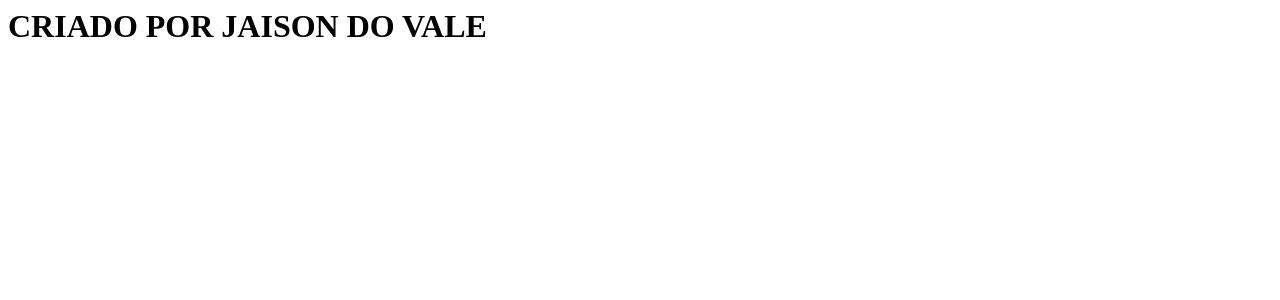
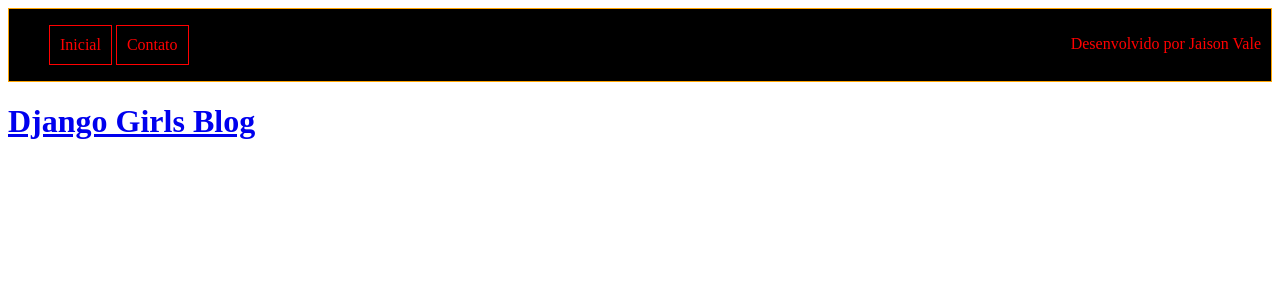
Before and after one commit to jaison1224/my-first-blog, a Django app: page / in a window 1280 px wide. Shown: the top 300 px of the page. Run offline with Django 3.2, Linux system fonts and the light colour scheme; data that the repository does not hold is empty.

Commit message:
Modified templates to display posts from database.

```diff
--- a/blog/templates/blog/post_list.html
+++ b/blog/templates/blog/post_list.html
@@ -2,7 +2,58 @@
     <head>
         <title>Blog Django Girls</title>
     </head>
+	<style>
+
+
+
+
+	li{
+		display: inline-flex;
+
+	}
+	.top{
+		border: 0.9px solid orange;
+		background: black;
+		}
+
+	.link a{
+		padding: 10px;
+		text-decoration: none;
+		color: red;
+		border: 0.6px solid Red;
+		}
+	.link a:hover{
+		padding: 10px;
+		text-decoration: none;
+		color: violet;
+		border: 0.6px solid violet;
+
+
+		}
+	.logo {
+		color: red;
+		float: right;
+		padding: 10px;
+	}
+	</style>
     <body>
-        <H1> CRIADO POR JAISON DO VALE<H1>
+		<header class="top">
+			<ul >
+				<li class="link"><a  href="#"> Inicial</a></li>
+				<li class="link"><a  href="#"> Contato</a></li>
+				<li class="logo" > Desenvolvido por Jaison Vale</li>
+			</ul>
+		</header>
+        <div>
+    <h1><a href="/">Django Girls Blog</a></h1>
+</div>
+
+{% for post in posts %}
+    <div>
+        <p>published: {{ post.published_date }}</p>
+        <h2><a href="">{{ post.title }}</a></h2>
+        <p>{{ post.text|linebreaksbr }}</p>
+    </div>
+{% endfor %}
     </body>
 </html>
--- a/blog/views.py
+++ b/blog/views.py
@@ -1,3 +1,6 @@
 from django.shortcuts import render
+from django.utils import timezone
+from .models import Post
 def post_list(request):
-    return render(request, 'blog/post_list.html', {})
+    posts = Post.objects.filter(published_date__lte=timezone.now()).order_by('published_date')
+    return render(request, 'blog/post_list.html', {'posts': posts})
```
